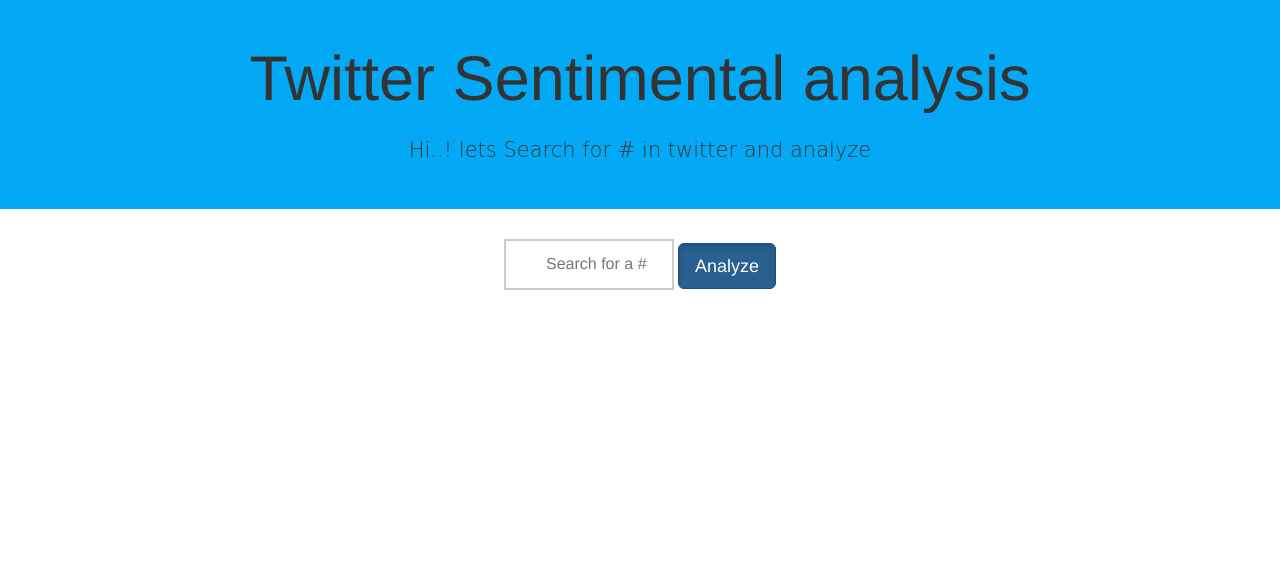
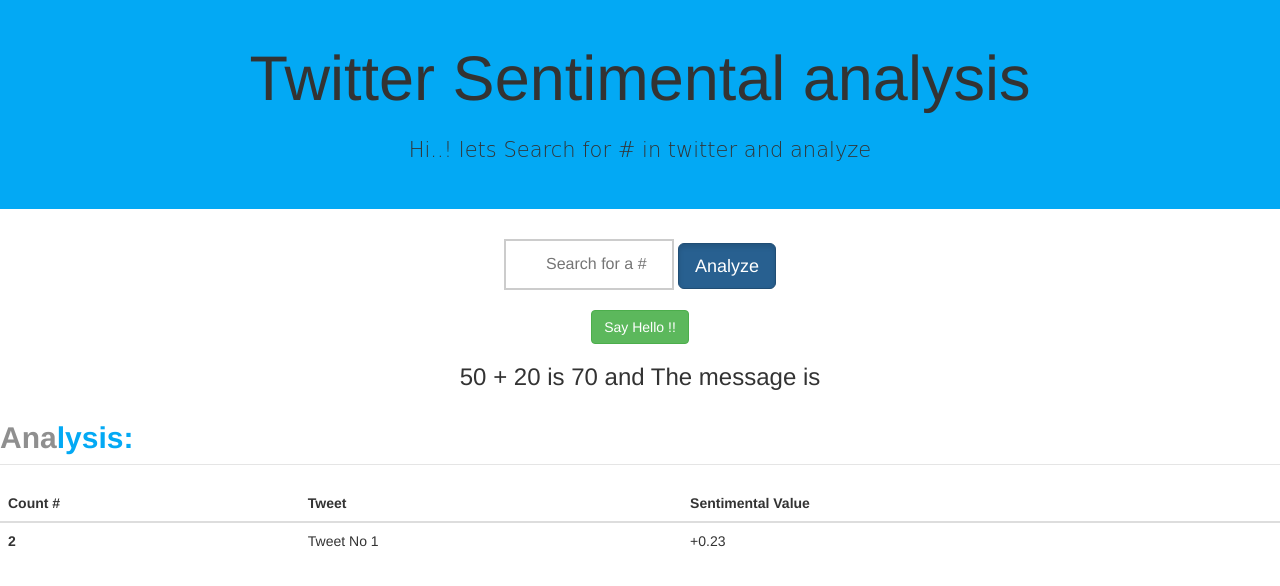
Before and after one commit to Ge0f3/twitter_analysis_webapp, a Flask app: page / in a window 1280 px wide. Shown: the top 586 px of the page. Run offline with Flask 2, Linux system fonts and the light colour scheme; some libraries are stand-ins or nearby versions.

Commit message:
layout of angular js

```diff
--- /dev/null
+++ b/static/js/script.js
@@ -0,0 +1,14 @@
+function sayhello(){
+alert("Hi ! hello it worked !!");
+}
+var myapp=angular.module('mymodule',[]);
+myapp.controller('myController',function($scope){
+  var employee = {
+    firstname : "Geoffrey",
+    lastname :"Rathinapandi",
+    email : "geo.geofe@gmail.com"
+  };
+  $scope.employee=employee;
+  $scope.message='AngularJs Tutorial !';
+
+});
--- a/static/styles/style.css
+++ b/static/styles/style.css
@@ -6,6 +6,9 @@
     margin: 22px;
     padding-bottom: 10px;
 
+}
+span.blue{
+    color:#03a9f4;
 }
 input[type=text]{
 	width: 170px;
@@ -22,6 +25,7 @@
 input[type=text]:focus{
 	width: 50%
 }
+
 #default{
 	padding-top: 24px;
 	padding-bottom: 12px;
--- a/templates/index.html
+++ b/templates/index.html
@@ -1,6 +1,7 @@
 {% extends 'layout.html'%}
 
 {% block body %}
+<div class="block" ng-app="mymodule" >
 <div class="jumbotron text-center " id="default">
 	<h1>Twitter Sentimental analysis</h1>
 	<p id="heading">Hi..! lets Search for # in twitter and analyze</p>
@@ -10,12 +11,39 @@
 	<input type="text" name="input" id='tag' placeholder="Search for a #">
 	<button type="button" class="btn btn-primary btn-lg active" onclick="change()">Analyze</button>
 	</center>
+	<br>
+	<center><button class="btn btn-success" onclick="sayhello()"> Say Hello !!</button></center>
 </div>
-<h1 id="view"></h1>
 <script type="text/javascript">
 	function change(){
 		tag=document.getElementById('tag').value
-		document.getElementById('view').innerHTML="The tag your searching is "+tag;
+		document.getElementById('view').innerHTML="The tag your searching is <span style='color:#03a9f4' >"+tag;
 	}
 </script>
+<div ng-controller="myController">
+    <h3 id="view">50 + 20 is {{50+20}} and The message is {{message}} </h3>
+</div>
+
+<fieldset>
+	<legend><h2><b><span style="color:#8F8F8F">Ana</span><span style="color:#03a9f4" ">lysis:</span></b></h2> </legend>
+
+	<table class="table table-inverse">
+		<thead class="thead-inverse">
+		<tr>
+			<th>Count #</th>
+			<th>Tweet</th>
+			<th> Sentimental Value</th>
+		</tr>
+		</thead>
+		<tbody>
+		<tr>
+			<th scope="row">2</th>
+			<td>Tweet No 1</td>
+			<td>+0.23 </td>
+		</tr>
+		</tbody>
+
+	</table>
+</fieldset>
+</div>
 {% endblock %}
--- a/templates/layout.html
+++ b/templates/layout.html
@@ -1,8 +1,11 @@
 <!DOCTYPE html>
-<html>
+<html >
 <head>
 	<title>Twitter analytics web app</title>
+    <script src="https://ajax.googleapis.com/ajax/libs/angularjs/1.6.4/angular.min.js"></script>
+    <script src="../static/js/script.js" type="text/javascript"></script>
 	<link rel="icon" type="image" href="images/twitter_logo.png">
+    <script src="https://ajax.googleapis.com/ajax/libs/angularjs/1.6.4/angular.min.js"></script>
 	<link rel="stylesheet" type="text/css" href="../static/styles/style.css">
 	<link rel="stylesheet" href="https://maxcdn.bootstrapcdn.com/bootstrap/3.3.7/css/bootstrap.min.css" integrity="sha384-BVYiiSIFeK1dGmJRAkycuHAHRg32OmUcww7on3RYdg4Va+PmSTsz/K68vbdEjh4u" crossorigin="anonymous">
 </head>
```
Also changed, not shown: untitled folder/index1.html (line endings or trailing spaces).
